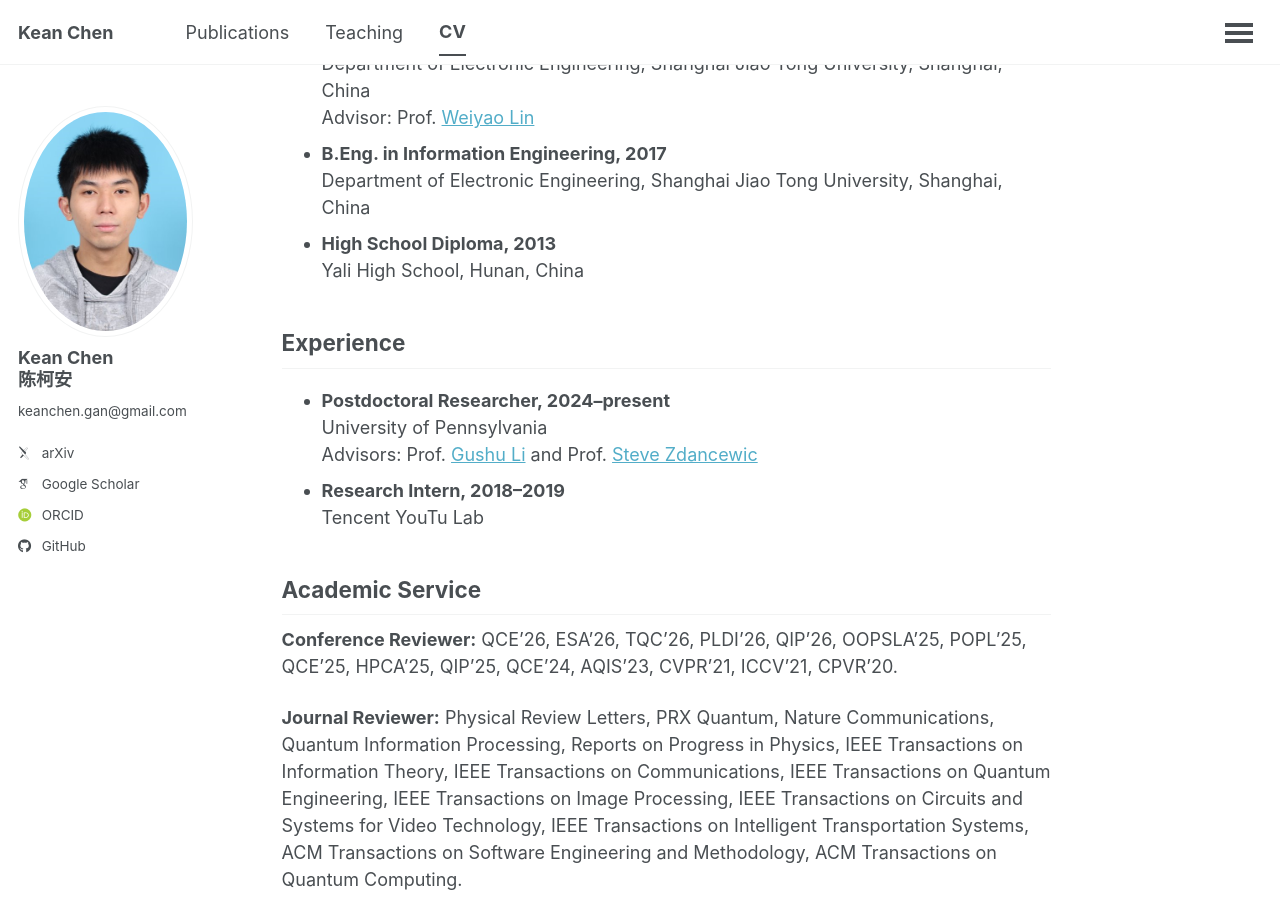
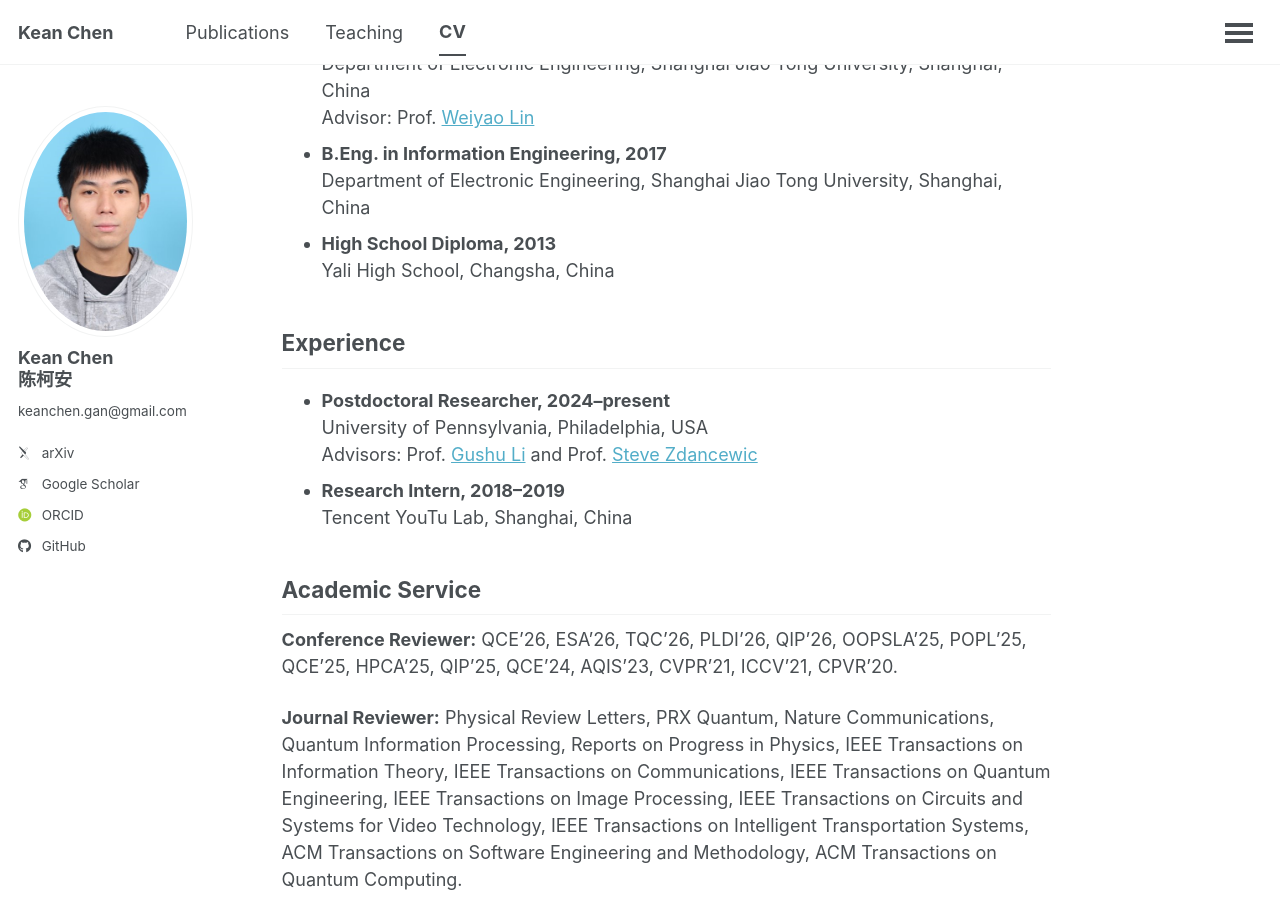
Before and after one commit to cccorn/cccorn.github.io, a Jekyll site: the page built from _pages/cv.md, in a window 1280 px wide and 900 px high, scrolled down 317 px. Built offline with Jekyll 4.4.1, drawn with Linux system fonts in a browser that asks for light colours; some web fonts are replaced.

Commit message:
Update cv.md

```diff
--- a/_pages/cv.md
+++ b/_pages/cv.md
@@ -15,15 +15,15 @@ author_profile: true
 - **B.Eng. in Information Engineering, 2017**
   Department of Electronic Engineering, Shanghai Jiao Tong University, Shanghai, China
 - **High School Diploma, 2013**
-  Yali High School, Hunan, China
+  Yali High School, Changsha, China
 
 
 ## Experience
 - **Postdoctoral Researcher, 2024–present**
-  University of Pennsylvania
+  University of Pennsylvania, Philadelphia, USA
   Advisors: Prof. [Gushu Li](https://sites.google.com/view/gushuli) and Prof. [Steve Zdancewic](https://www.cis.upenn.edu/~stevez)
 - **Research Intern, 2018–2019**
-  Tencent YouTu Lab
+  Tencent YouTu Lab, Shanghai, China
 
 ## Academic Service
 
```
